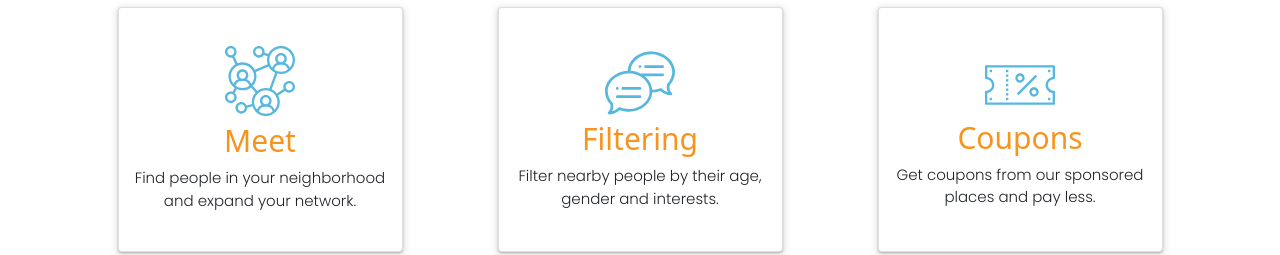
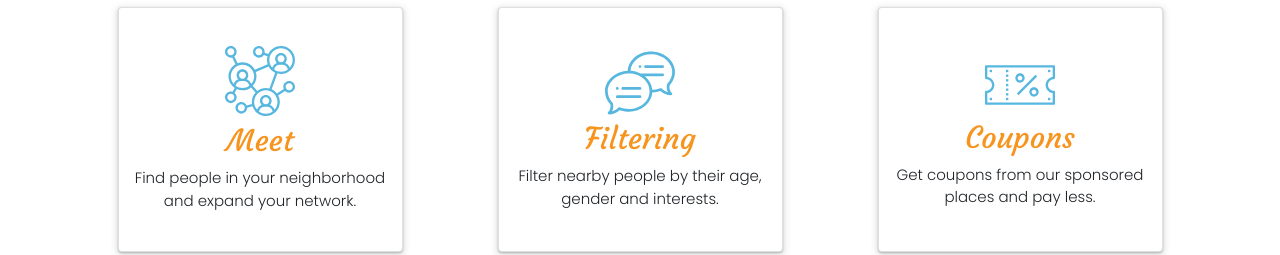
Before and after one commit to ReCoded-Org/capstone-turkey-love-thy-neighbour, a React (Create React App) app: page /profile/1 in a window 1280 px wide. Shown: the part 2560-2815 px from the top of the page. Built offline with nearby package versions, Linux system fonts and the light colour scheme; no server answers.

Commit message:
Change the font family of the card titles

```diff
--- a/src/components/Features/index.scss
+++ b/src/components/Features/index.scss
@@ -15,11 +15,9 @@
       margin: 0 !important;
 
       & > div {
-        // columns inside the row
         padding: 0;
 
         div.card {
-          // card divs inside the columns
           margin: 0;
           padding: 10px;
           transition: all ease-in-out 300ms;
@@ -68,7 +66,6 @@
           }
 
           &:hover {
-            // whenever the card gets hovered on...
             background-color: #8dd6f5;
             transition: all ease-in-out 300ms;
 
@@ -88,8 +85,9 @@
             }
           }
 
-          & > .card-title {
+          & > div.card-title {
             color: $logo-orange;
+            font-family: "Courgette";
             transition: all ease-in-out 300ms;
 
             @media screen and (min-width: 992px) and (max-width: 1259px) {
```
